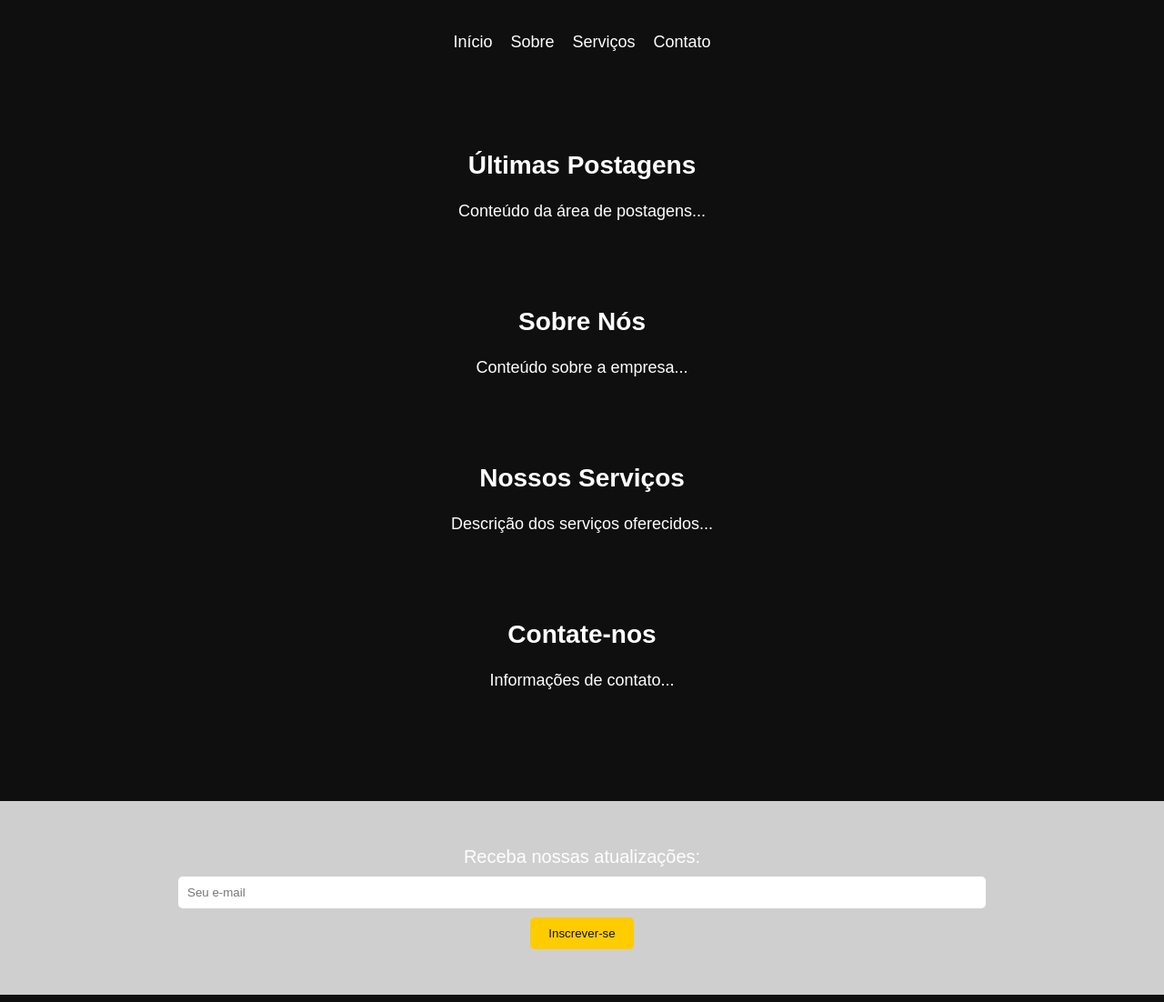
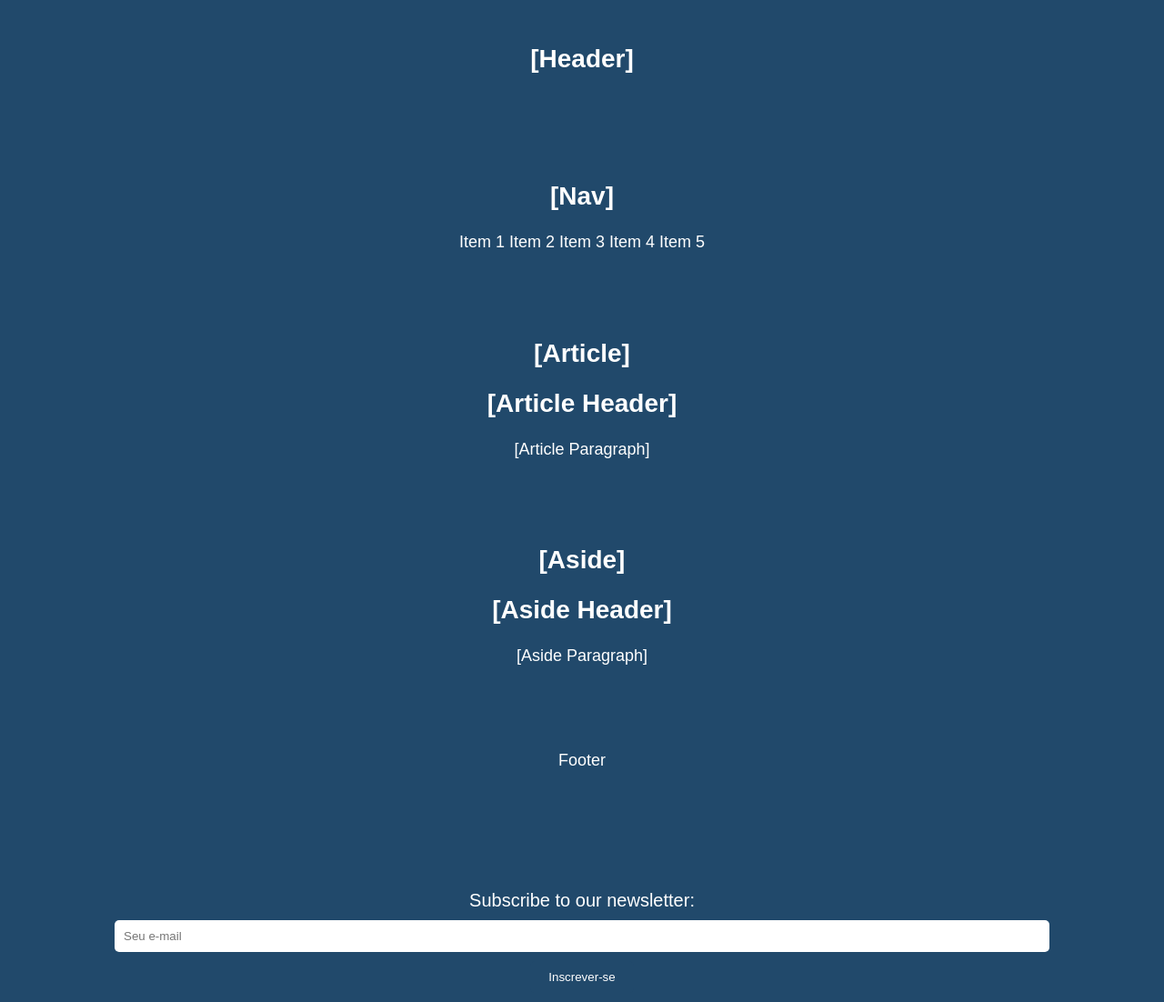
Before and after one commit to Titio01/avaliacao_2_bimestre, a plain HTML site: page index.html in a window 1280 px wide. Shown: the whole page at 91% size. Drawn offline with Linux system fonts and the light colour scheme.

Commit message:
Segunda_chance

```diff
--- a/css/style.css
+++ b/css/style.css
@@ -6,7 +6,7 @@ body {
 }
 
 header, footer {
-    background: linear-gradient(to bottom, rgba(255, 255, 255, 0.8), rgba(255, 255, 255, 0.8));
+    background: linear-gradient(to bottom, #21496b);
     padding: 20px;
 }
 
@@ -27,7 +27,7 @@ nav ul li a {
 }
 
 nav ul li a:hover {
-    color: #ffcc00;
+    color: #21496b;
 }
 
 main {
@@ -38,7 +38,7 @@ main {
 }
 
 .area {
-    background: rgba(255, 255, 255, 0.8);
+    background: #21496b;
     width: 30%;
     margin-bottom: 20px;
     padding: 20px;
@@ -51,7 +51,7 @@ form label {
 
 form input[type="email"] {
     padding: 10px;
-    width: 70%;
+    width: 80%;
     margin-bottom: 10px;
 }
 
@@ -65,6 +65,6 @@ form button {
 }
 
 form button:hover {
-    background: #ffcc00;
+    background: #21496b;
     font-weight: bold;
 }
--- a/index.html
+++ b/index.html
@@ -10,13 +10,13 @@
         body {
             margin: 0;
             font-family: Arial, sans-serif;
-            background-color: #0F0F0F;
+            background-color: #21496b;
             color: #FFF;
             text-align: center;
         }
 
         nav {
-            padding: 20px 0;
+            padding: 10px 0;
         }
 
         nav ul {
@@ -42,7 +42,7 @@
         }
 
         nav ul li a:hover {
-            color: #FFCC00;
+            color: #21496b;
         }
 
         main {
@@ -68,8 +68,8 @@
         }
 
         footer {
-            background-color: #111;
-            padding: 50px 20px;
+            background-color: #21496b;
+            padding: 10px 10px;
         }
 
         form {
@@ -85,7 +85,7 @@
 
         input[type="email"] {
             padding: 10px;
-            width: 300px;
+            width: 10px;
             margin-bottom: 20px;
             border-radius: 5px;
             border: none;
@@ -94,8 +94,8 @@
 
         button[type="submit"] {
             padding: 10px 20px;
-            background-color: #FFCC00;
-            color: #111;
+            background-color: #21496b;
+            color: #fff;
             border: none;
             border-radius: 5px;
             cursor: pointer;
@@ -112,38 +112,37 @@
 <body>
     <nav>
         <ul>
-            <li><a href="#">Início</a></li>
-            <li><a href="#">Sobre</a></li>
-            <li><a href="#">Serviços</a></li>
-            <li><a href="#">Contato</a></li>
+            <li><a href="#"><h2>[Header]</h2></a></li>
+
         </ul>
     </nav>
 
     <main>
         <section>
-            <h2>Últimas Postagens</h2>
-            <p>Conteúdo da área de postagens...</p>
+            <h2>[Nav]</h2>
+            <p>Item 1 Item 2 Item 3 Item 4 Item 5</p>
         </section>
 
         <section>
-            <h2>Sobre Nós</h2>
-            <p>Conteúdo sobre a empresa...</p>
+            <h2>[Article]</h2>
+            <h2>[Article Header]</h2>
+            <p>[Article Paragraph]</p>
         </section>
 
         <section>
-            <h2>Nossos Serviços</h2>
-            <p>Descrição dos serviços oferecidos...</p>
+            <h2>[Aside]</h2>
+            <h2>[Aside Header]</h2>
+            <p>[Aside Paragraph]</p>
         </section>
 
         <section>
-            <h2>Contate-nos</h2>
-            <p>Informações de contato...</p>
+            <p>Footer</p>
         </section>
     </main>
 
     <footer>
         <form>
-            <label for="email">Receba nossas atualizações:</label>
+            <label for="email">Subscribe to our newsletter:</label>
             <input type="email" id="email" name="email" placeholder="Seu e-mail">
             <button type="submit">Inscrever-se</button>
         </form>
```
